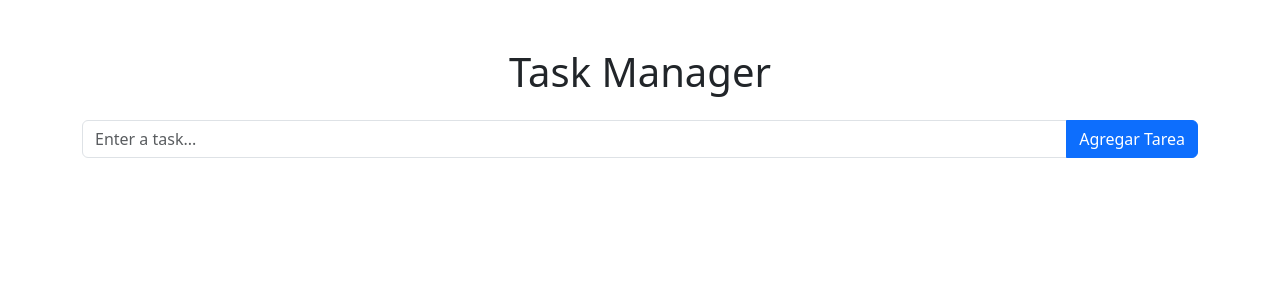
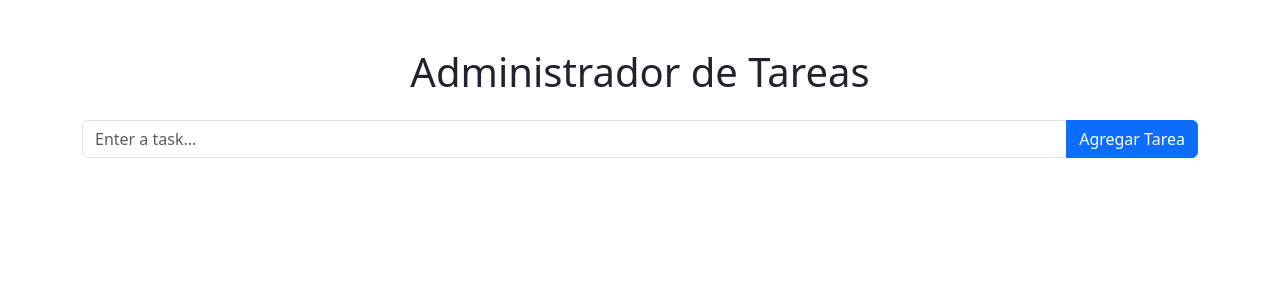
Before and after one commit to Kamv13/tareasapp, a Next.js app: page / in a window 1280 px wide. Shown: the top 300 px of the page. Built offline with nearby package versions, Linux system fonts and the light colour scheme.

Commit message:
Cambio H1 "Administrador de Tareas"

```diff
--- a/pages/index.tsx
+++ b/pages/index.tsx
@@ -10,7 +10,7 @@ export default function Home() {
  return (
     <TasksProvider>
       <div className="container mt-5">
-        <h1 className="text-center mb-4">Task Manager</h1>
+        <h1 className="text-center mb-4">Administrador de Tareas</h1>
         <TaskInput />
         <TaskList />
       </div>
```
